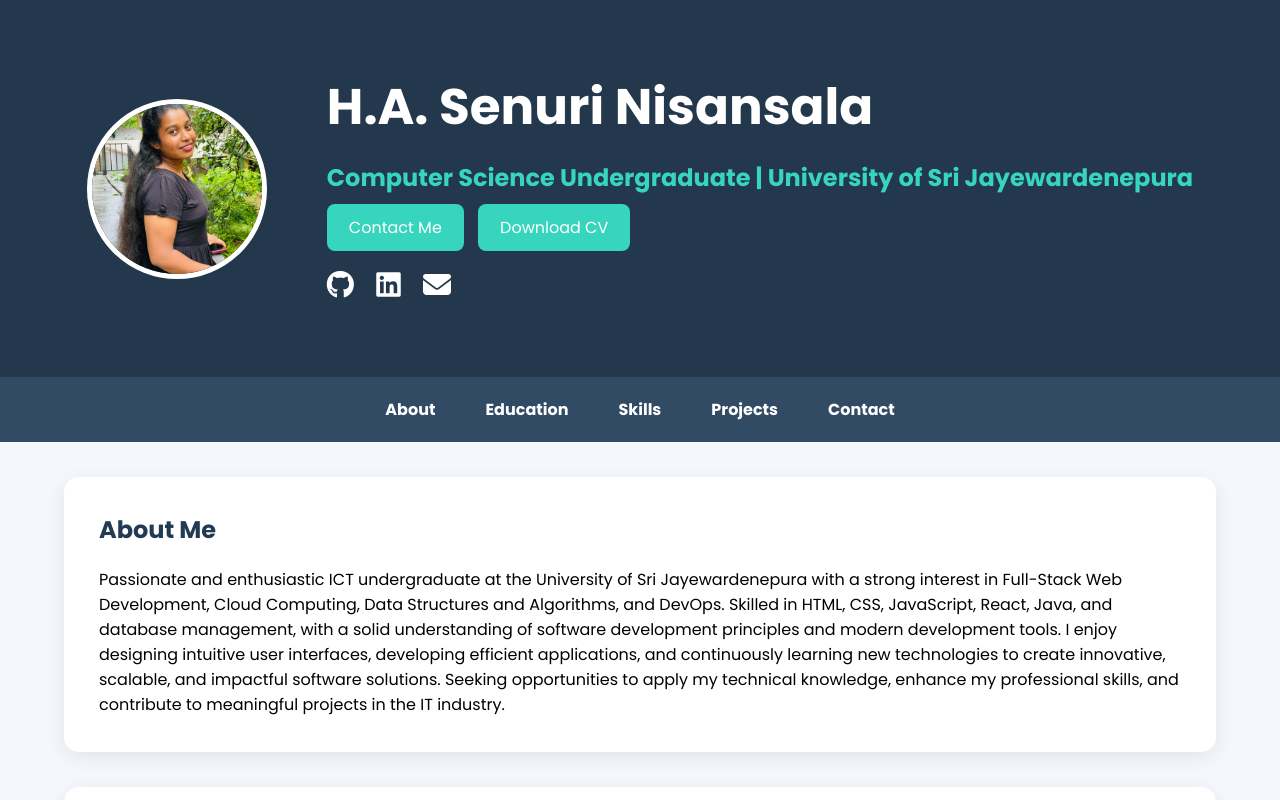
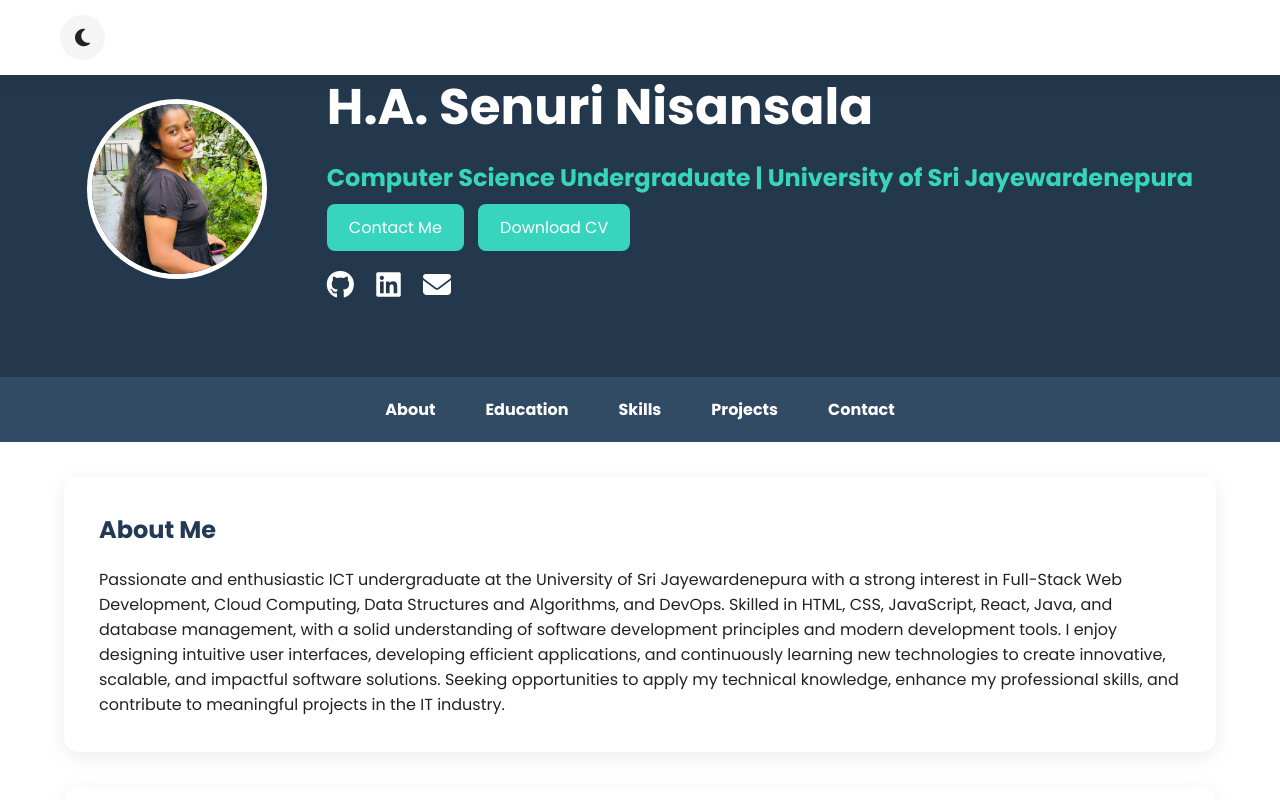
Before and after one commit to SenuriNisansala/my-portfolio, a plain HTML site: page index.html in a window 1280 px wide. Shown: the top 800 px of the page. Drawn offline with Linux system fonts and the light colour scheme.

Commit message:
added dark and light mode button

```diff
--- a/index.html
+++ b/index.html
@@ -56,6 +56,13 @@ href="https://cdnjs.cloudflare.com/ajax/libs/font-awesome/6.6.0/css/all.min.css"
 </div>
 
 </header>
+
+<nav class="navbar">
+
+    <button id="theme-toggle" class="theme-toggle" aria-label="Toggle Theme">
+        <i class="fas fa-moon"></i>
+    </button>
+</nav>
 
 <nav>
 
--- a/style.css
+++ b/style.css
@@ -83,6 +83,76 @@ transition:.3s;
 
 color:#37d5bd;
 }
+
+:root{
+    --bg:#ffffff;
+    --card:#f5f5f5;
+    --text:#222;
+    --primary:#0077ff;
+    --nav:#ffffff;
+    --shadow:0 5px 20px rgba(0,0,0,.08);
+}
+
+
+body.dark{
+    --bg:#0f172a;
+    --card:#1e293b;
+    --text:#010509;
+    --primary:#38bdf8;
+    --nav:#111827;
+    --shadow:0 5px 20px rgba(0,0,0,.4);
+}
+
+body{
+    background:var(--bg);
+    color:var(--text);
+    transition:.4s;
+}
+
+.navbar{
+    position:fixed;
+    top:0;
+    width:100%;
+    display:flex;
+    justify-content:space-between;
+    align-items:center;
+    padding:15px 60px;
+    background:var(--nav);
+    box-shadow:var(--shadow);
+    z-index:1000;
+}
+
+.theme-toggle{
+    width:45px;
+    height:45px;
+    border:none;
+    border-radius:50%;
+    cursor:pointer;
+    background:var(--card);
+    color:var(--text);
+    font-size:20px;
+    transition:.3s;
+}
+
+.theme-toggle:hover{
+    transform:rotate(180deg) scale(1.08);
+    background:var(--primary);
+    color:#fff;
+}
+
+section,
+.card,
+.project-card,
+.skill-card{
+    background:var(--card);
+    color:var(--text);
+    transition:.4s;
+}
+
+a{
+    color:var(--text);
+}
+
 
 nav{
 
```
